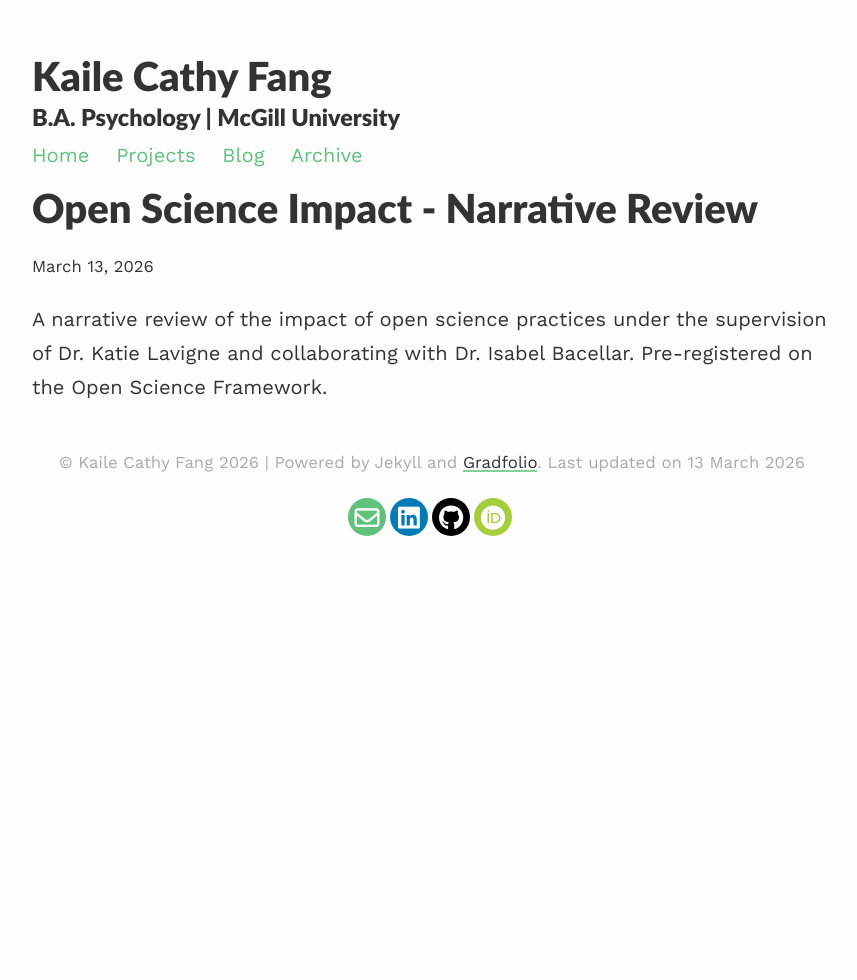
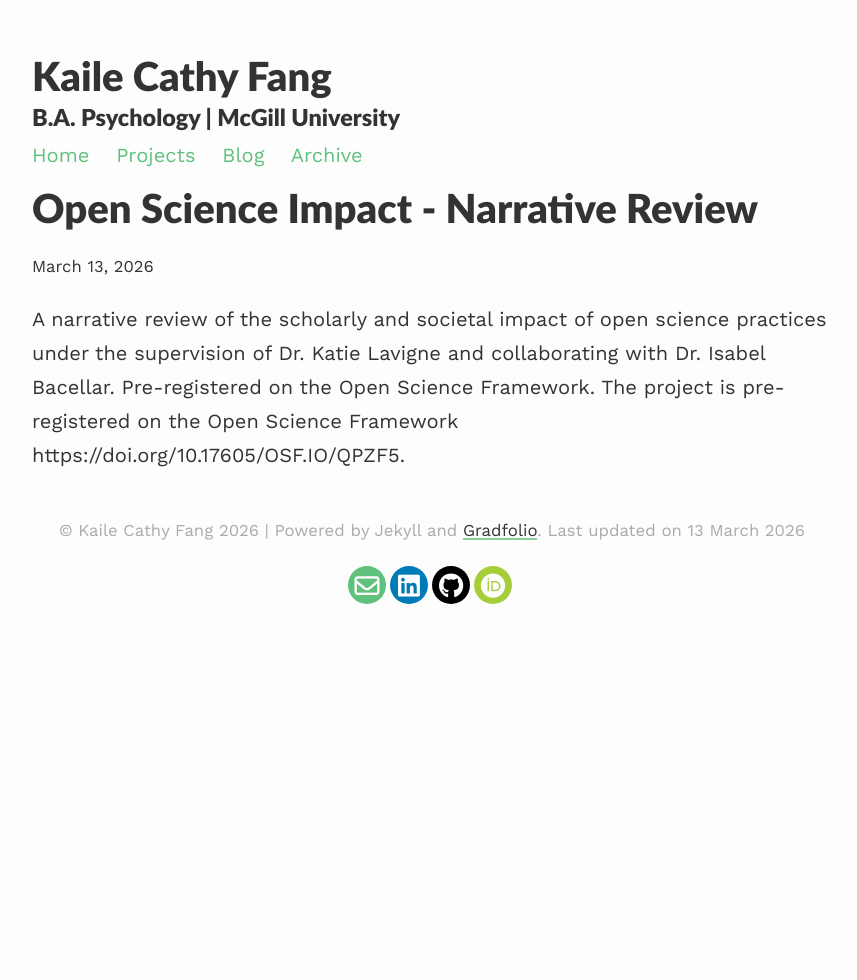
Before and after one commit to fancatfkl/fancatfkl.github.io, a Jekyll site: the page built from _projects/project4.md, in a window 1280 px wide. Shown: the whole page, without its empty margins (208-1065 px from the left). Built offline with Jekyll 4.4.1, drawn with Linux system fonts in a browser that asks for light colours.

Commit message:
Add pre-registraion info
Added the pre-registration link.

```diff
--- a/_projects/project4.md
+++ b/_projects/project4.md
@@ -1,7 +1,7 @@
 ---
 layout: post
 title: Open Science Impact - Narrative Review
-description: another project
+description: A narrative review of the impact of open science practices.
 ---
 
-A narrative review of the impact of open science practices under the supervision of Dr. Katie Lavigne and collaborating with Dr. Isabel Bacellar. Pre-registered on the Open Science Framework.
+A narrative review of the scholarly and societal impact of open science practices under the supervision of Dr. Katie Lavigne and collaborating with Dr. Isabel Bacellar. Pre-registered on the Open Science Framework. The project is pre-registered on the Open Science Framework https://doi.org/10.17605/OSF.IO/QPZF5.
```
